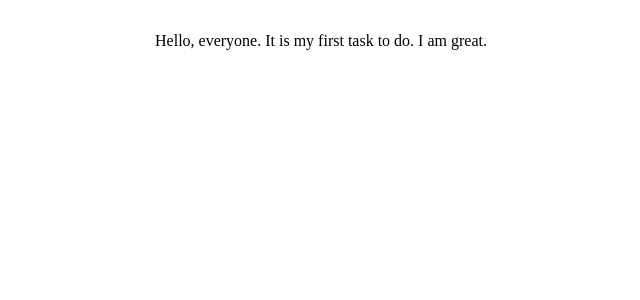
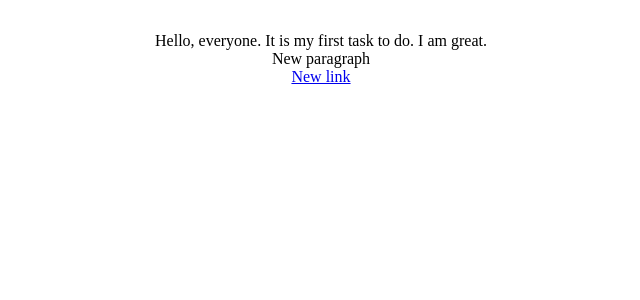
Before and after one commit to rasif1996/gitlearn, a React (Vite) app: page / in a window 1280 px wide. Shown: the top 300 px of the page, without its empty margins (319-959 px from the left). Built offline with nearby package versions, Linux system fonts and the light colour scheme.

Commit message:
B2B-0005: add new paragraph and link
* [B2B-0005]: add new paragraph

* [B2B-0005]: add new link

```diff
--- a/src/App.jsx
+++ b/src/App.jsx
@@ -4,6 +4,8 @@ function App() {
 	return (
 		<>
 			<p>Hello, everyone. It is my first task to do. I am great.</p>
+			<p>New paragraph</p>
+			<a href='#'>New link</a>
 		</>
 	);
 }
```
